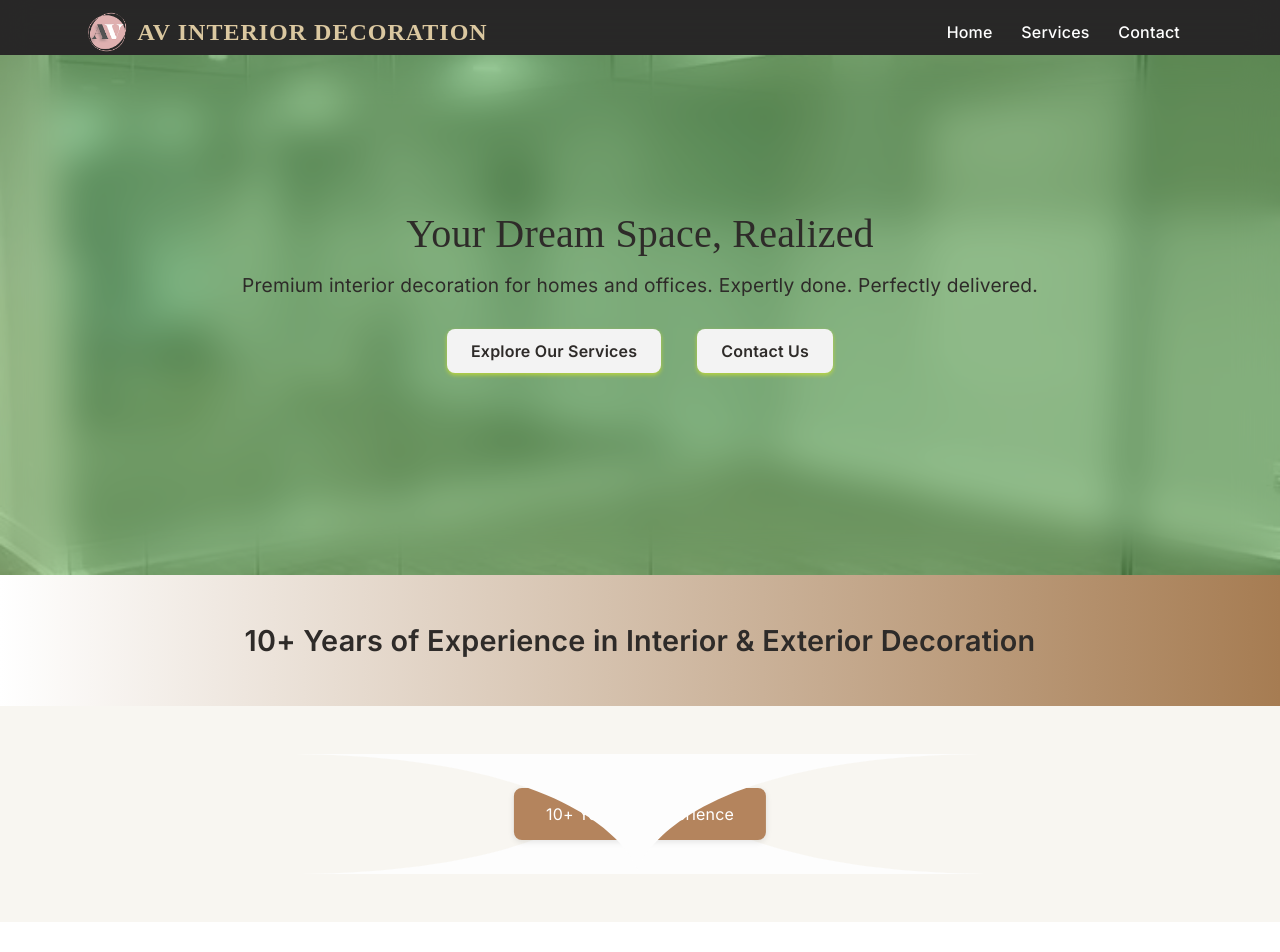
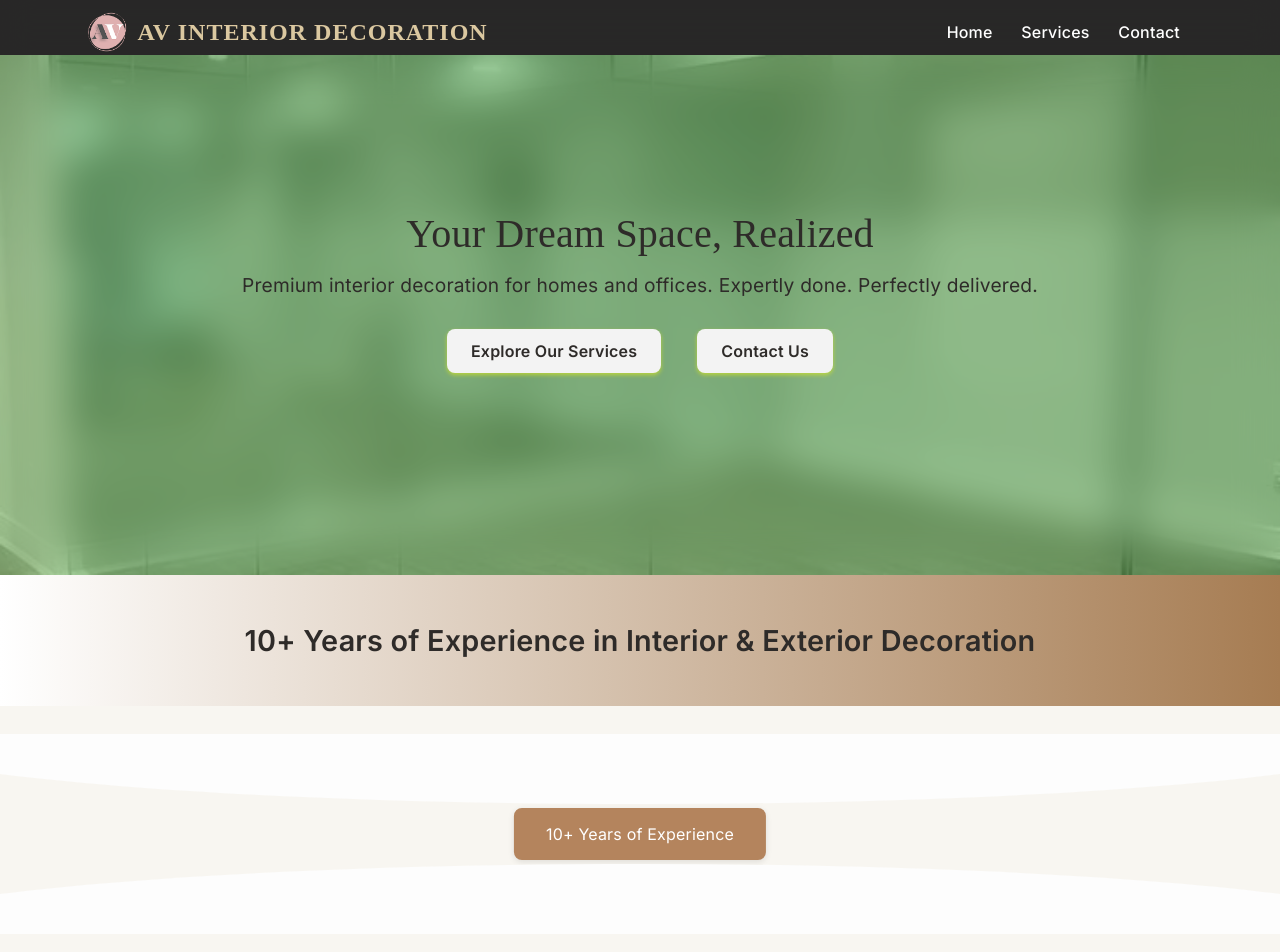
Before and after one commit to web3anand/webpage, a website: page index.html in a window 1280 px wide. Shown: the top 952 px of the page. Drawn offline with Linux system fonts and the light colour scheme; a web font is replaced by a local one.

Commit message:
Refine experience tag divider

```diff
--- a/css/style.css
+++ b/css/style.css
@@ -640,7 +640,7 @@ a {
 /* DESKTOP EXPERIENCE TAG */
 .experience-tag-section {
   position: relative;
-  height: 120px;
+  height: 160px;
   margin: var(--spacing-lg) 0;
   display: none;
 }
@@ -661,11 +661,12 @@ a {
 
 .experience-tag-section .shape-divider.top {
   top: 0;
+  transform: translateY(-20px);
 }
 
 .experience-tag-section .shape-divider.bottom {
   bottom: 0;
-  transform: rotate(180deg);
+  transform: rotate(180deg) translateY(-20px);
 }
 
 .experience-tag {
--- a/index.html
+++ b/index.html
@@ -79,11 +79,11 @@
   <section class="experience-tag-section" aria-hidden="true">
     <div class="shape-wrapper">
       <svg class="shape-divider top" viewBox="0 0 1200 120" preserveAspectRatio="none" xmlns="http://www.w3.org/2000/svg">
-        <path d="M602.45,3.86h0S572.9,116.24,281.94,120H923C632,116.24,602.45,3.86,602.45,3.86Z"/>
+        <path d="M0,40 C300,80 900,80 1200,40 L1200,0 L0,0 Z" />
       </svg>
       <span class="experience-tag">10+ Years of Experience</span>
       <svg class="shape-divider bottom" viewBox="0 0 1200 120" preserveAspectRatio="none" xmlns="http://www.w3.org/2000/svg">
-        <path d="M602.45,3.86h0S572.9,116.24,281.94,120H923C632,116.24,602.45,3.86,602.45,3.86Z"/>
+        <path d="M0,40 C300,80 900,80 1200,40 L1200,0 L0,0 Z" />
       </svg>
     </div>
   </section>
```
